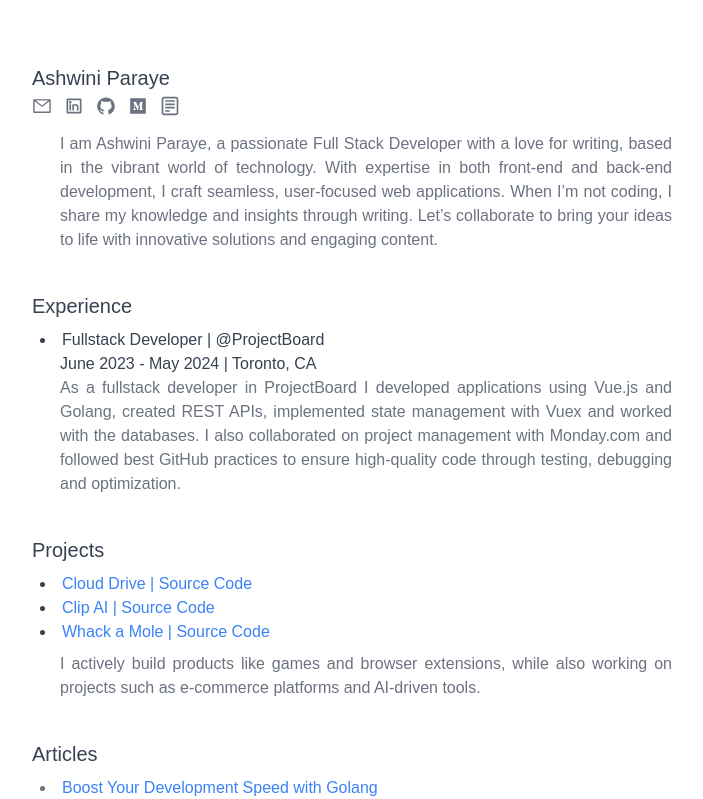
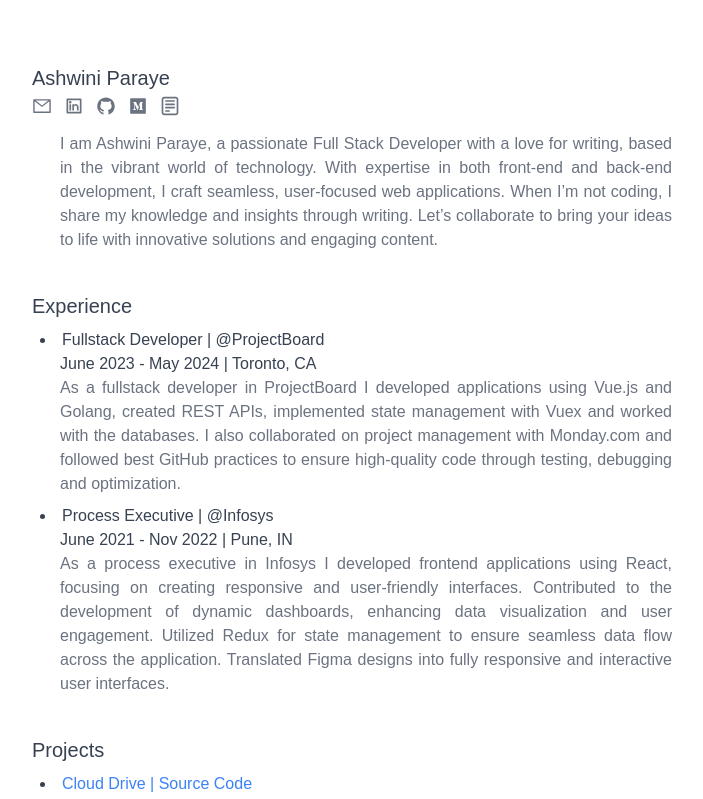
Before and after one commit to AshwiniParaye1/Portfolio3, a Next.js app: page / in a window 1280 px wide. Shown: the top 799 px of the page, without its empty margins (288-991 px from the left). Built offline with nearby package versions, Linux system fonts and the light colour scheme; a web font is replaced by a local one.

Commit message:
update experience

```diff
--- a/app/components/Experience.jsx
+++ b/app/components/Experience.jsx
@@ -16,6 +16,19 @@ const Experience = () => {
           debugging and optimization.
         </p>
       </li>
+      <li className="pl-2 pt-2 text-gray-700">
+        <span>Process Executive | @Infosys</span>
+        <p className="pl-5 text-gray-700">June 2021 - Nov 2022 | Pune, IN</p>
+        <p className="pl-5 text-gray-500 text-justify">
+          As a process executive in Infosys I developed frontend applications
+          using React, focusing on creating responsive and user-friendly
+          interfaces. Contributed to the development of dynamic dashboards,
+          enhancing data visualization and user engagement. Utilized Redux for
+          state management to ensure seamless data flow across the application.
+          Translated Figma designs into fully responsive and interactive user
+          interfaces.
+        </p>
+      </li>
     </div>
   );
 };
```
